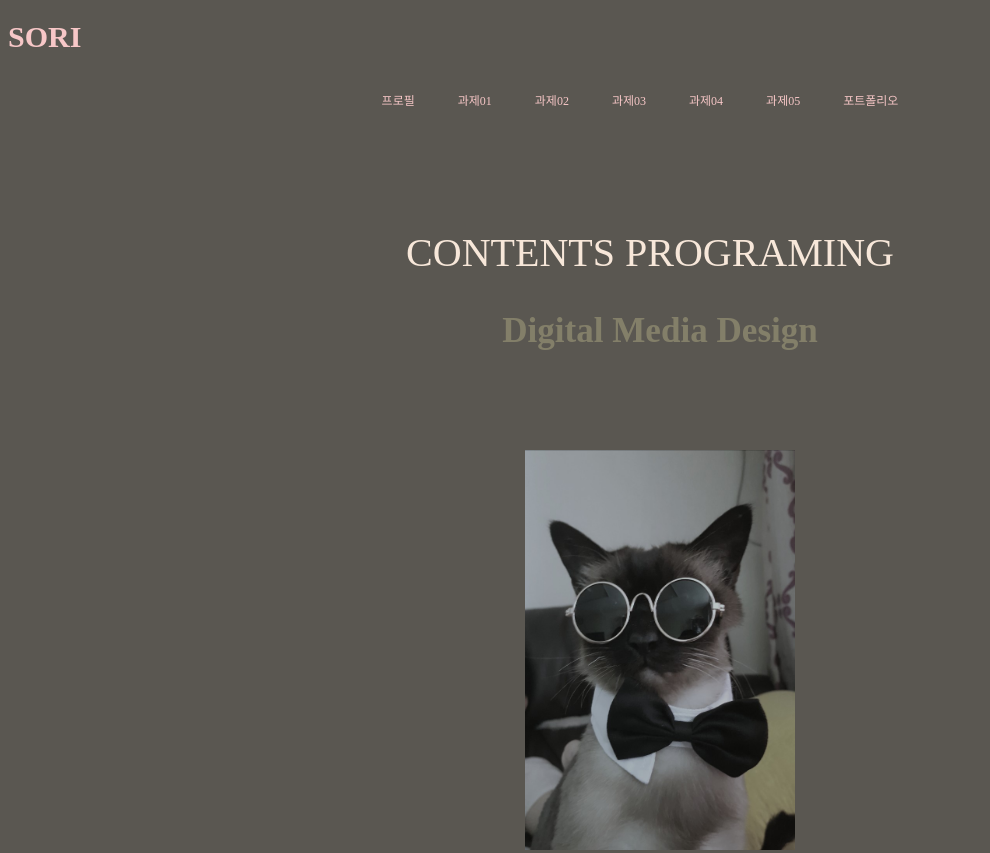
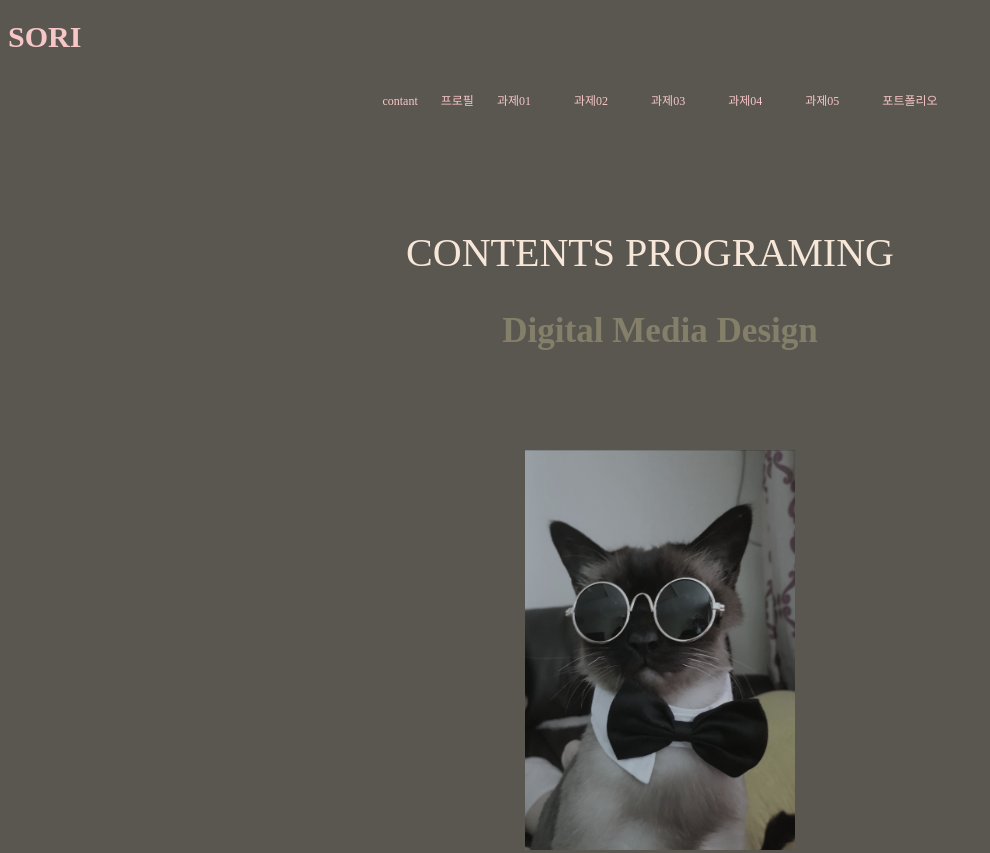
Before and after one commit to toflfh/test, a plain HTML site: page index.html in a window 1280 px wide. Shown: the top 853 px of the page, without its empty margins (0-990 px from the left). Drawn offline with Linux system fonts and the light colour scheme.

Commit message:
Update index.html

```diff
--- a/index.html
+++ b/index.html
@@ -106,6 +106,7 @@
    </header>
             <ul id="menu">
               <li>
+              <li><a href="contact.html">contant</a></li>
               <a href="profile.html">프로필</a></li>
               <li><a href="hw01.html">과제01</a></li>
               <li><a href="hw02.html">과제02</a></li>
```
